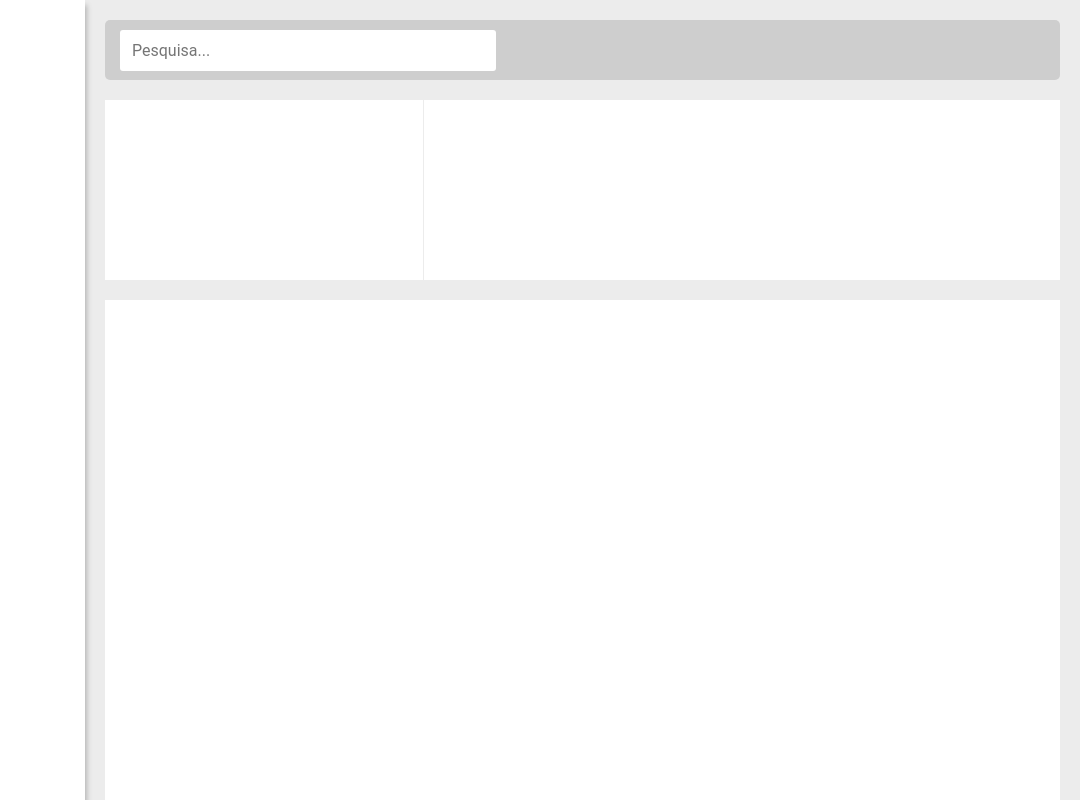
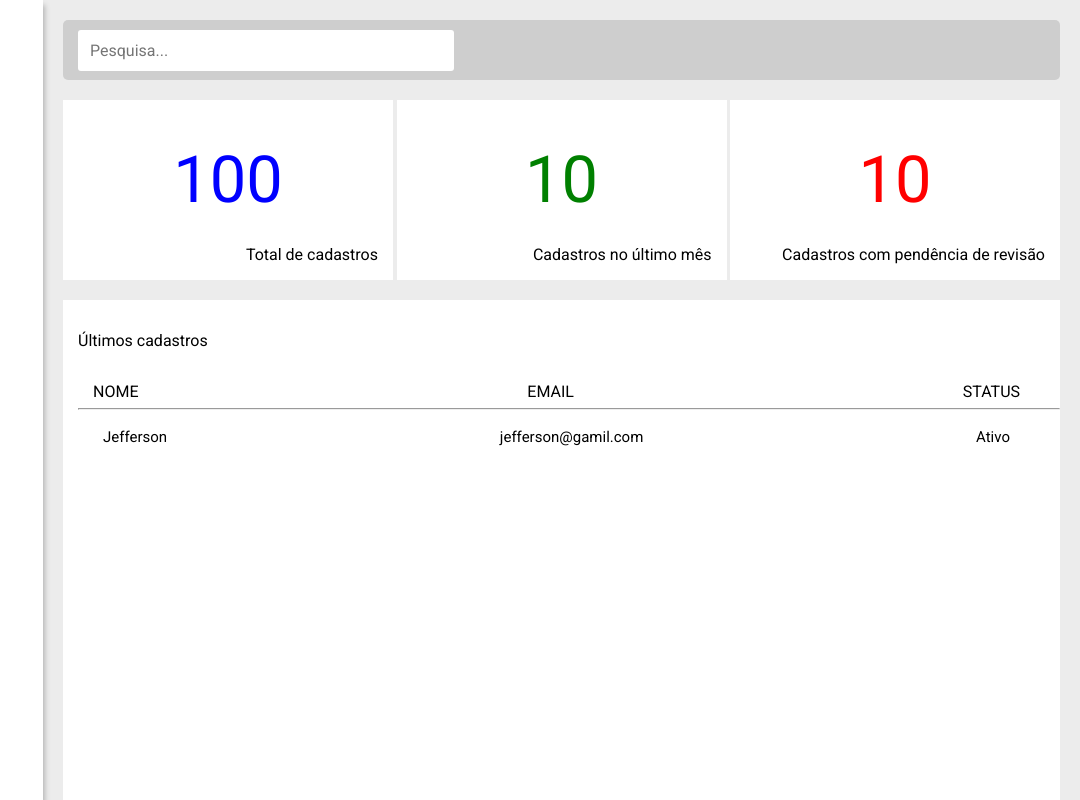
Before and after one commit to JeffersonLimaSilva/ProjetoWebApi, a plain HTML site: page index.html in a window 1280 px wide. Shown: the whole page, without its empty margins (200-1280 px from the left). Drawn offline with Linux system fonts and the light colour scheme.

Commit message:
#96116 Utualizações nos Dashboards

```diff
--- a/css/style.css
+++ b/css/style.css
@@ -24,7 +24,6 @@ nav{
     box-shadow: 2px 5px 5px rgb(182, 182, 182);
 }
 main{
-
     height: 515px;
     display: flex;
     flex-direction: column;
@@ -34,7 +33,7 @@ main{
     display: flex;
     flex-direction: column;
     flex-grow: 1;
-
+    font-family: "Roboto", sans-serif;
 }
 
 #div-dashboard{
@@ -43,16 +42,46 @@ main{
 
     margin-bottom: 20px;
     > *{
-        width: 318px;
+        width: 330px;
         height: 180px;
         background-color: rgb(255, 255, 255);
+        display: flex;
+        flex-direction: column;
+        align-items: end;
+
+        div{
+            display: flex;
+            justify-content: center;
+            align-items: center;
+            width: 330px;
+            height: 155px;
+        }
+        p{
+            margin-right: 15px;
+        }
     }
 }
 
 #div-list{
-
+    display: flex;
+    flex-direction: column;
+    padding:15px 0px 0px 15px;
     height: 100%;
     background-color: rgb(255, 255, 255);
+
+    div{
+        display: flex;
+        justify-content: space-between;
+        padding: 0px 40px 0px 15px;
+
+        >*{
+            height: 10px;
+        }
+    }
+    hr{
+        width: 980px;
+        margin-top: 0;
+    }
 }
 #search{
     width: 360px;
@@ -70,3 +99,12 @@ main{
     min-height: 100vh;
     margin-right: 20px;
 }
+
+#box-list{
+    display: flex;
+    height: 200px;
+    span{
+        font-size: 15px;
+        padding: 10px;
+    }
+}
--- a/index.html
+++ b/index.html
@@ -3,8 +3,9 @@
 <head>
     <meta charset="UTF-8">
     <meta name="viewport" content="width=device-width, initial-scale=1.0">
-    <title>Documento</title>
+    <title>Dashboard</title>
     <link rel="stylesheet" href="./css/style.css">
+    <link href="https://fonts.googleapis.com/css2?family=Anton&family=Roboto:ital,wght@0,100..900;1,100..900&display=swap" rel="stylesheet">
 </head>
 <body>
     <div id="header-main">
@@ -16,12 +17,34 @@
         </header>
         <main>
             <div id="div-dashboard">
-                <div></div>
-                <div></div>
-                <div></div>
+                <div>
+                    <div id="cad">
+
+                    </div>
+                    <p>Total de cadastros</p>
+                </div>
+                <div >
+                    <div id="cad-mes">
+
+                    </div>
+                    <p>Cadastros no último mês</p>
+                </div>
+                <div >
+                    <div id="cad-pend"></div>
+                    <p>Cadastros com pendência de revisão</p>
+                </div>
             </div>
             <div id="div-list">
+                <p>Últimos cadastros</p>
+                <div>
+                    <p>NOME</p>
+                    <p>EMAIL</p>
+                    <p>STATUS</p>
+                </div>
+                <hr>
+                <div id="box-list">
 
+                </div>
             </div>
 
         </main>
@@ -32,6 +55,6 @@
         </nav>
     </div>
 
-
+    <script src="./script.js"></script>
 </body>
 </html>
--- /dev/null
+++ b/script.js
@@ -0,0 +1,49 @@
+
+let v1= 100
+let v2= 10
+let v3= 10
+
+
+
+function styleValue(x, colorC){
+    var valueCad = document.createElement('span')
+    valueCad.textContent = x;
+    valueCad.style.color = colorC;
+    valueCad.style.fontSize= '65px'
+    valueCad.style.marginTop= '30px'
+
+    return valueCad
+}
+
+function showCad(){
+    let c = document.getElementById('cad')
+    c.appendChild(styleValue(v1, 'blue'))
+}
+function showCadMes(){
+    let c = document.getElementById('cad-mes')
+    c.appendChild(styleValue(v2, 'green'))
+}
+function showCadPend(){
+    let c = document.getElementById('cad-pend')
+    c.appendChild(styleValue(v3, 'red'))
+}
+
+function criaLista(){
+    let list= document.getElementById('box-list')
+    let spanNome= document.createElement('span')
+    spanNome.textContent="Jefferson"
+    let spanEmail = document.createElement('span')
+    spanEmail.textContent= "jefferson@gamil.com"
+    let spanStatus = document.createElement('span')
+    spanStatus.textContent ="Ativo"
+
+    list.appendChild(spanNome)
+    list.appendChild(spanEmail)
+    list.appendChild(spanStatus)
+}
+
+
+showCad()
+showCadMes()
+showCadPend()
+criaLista()
```
